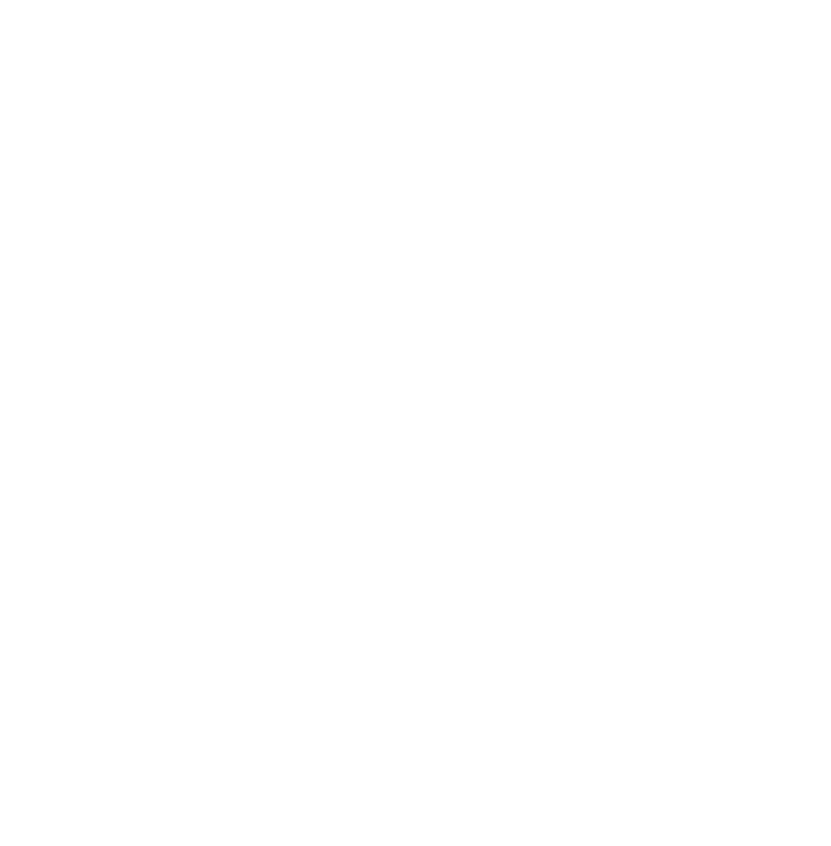
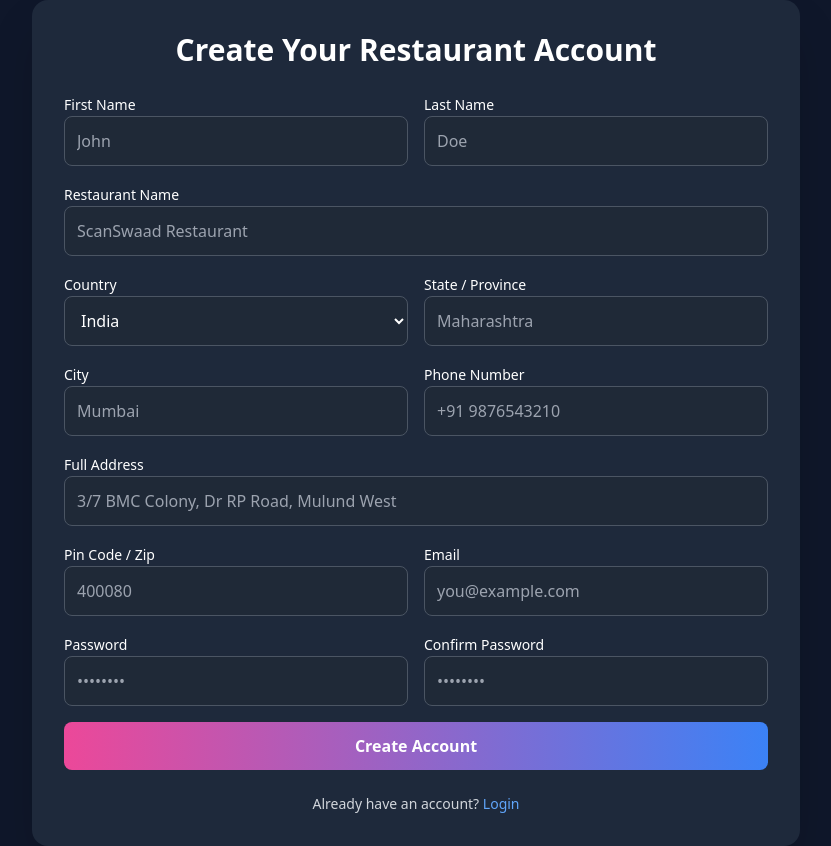
Before and after one commit to iamraajkanchan/scanswaad3.0, a plain HTML site: page signup.html in a window 1280 px wide. Shown: the whole page, without its empty margins (224-1055 px from the left). Before the commit the page ends 800 px from the top, so only its background shows below. Drawn offline with nearby package versions, Linux system fonts and the light colour scheme.

Commit message:
Update signup.html

```diff
--- a/signup.html
+++ b/signup.html
@@ -1,6 +1,103 @@
-<!-- Firebase SDK -->
-<script src="https://www.gstatic.com/firebasejs/9.23.0/firebase-app.js"></script>
-<script src="https://www.gstatic.com/firebasejs/9.23.0/firebase-auth.js"></script>
+<!DOCTYPE html>
+<html lang="en">
+<head>
+  <meta charset="UTF-8" />
+  <meta name="viewport" content="width=device-width, initial-scale=1.0" />
+  <title>Sign Up - ScanSwaad</title>
+  <script src="https://cdn.tailwindcss.com"></script>
+</head>
+<body class="bg-[#0F172A] text-white flex items-center justify-center min-h-screen">
 
-<!-- Your Firebase Config -->
-<script src="./firebase-config.js"></script>
+  <div class="bg-[#1E293B] p-8 rounded-2xl shadow-2xl w-full max-w-3xl space-y-6">
+    <h2 class="text-3xl font-bold text-center text-white mb-4">Create Your Restaurant Account</h2>
+
+    <form class="grid grid-cols-1 md:grid-cols-2 gap-4">
+      <!-- First & Last Name -->
+      <div>
+        <label class="text-sm">First Name</label>
+        <input type="text" placeholder="John" class="w-full p-3 bg-gray-800 border border-gray-600 rounded-lg text-white">
+      </div>
+      <div>
+        <label class="text-sm">Last Name</label>
+        <input type="text" placeholder="Doe" class="w-full p-3 bg-gray-800 border border-gray-600 rounded-lg text-white">
+      </div>
+
+      <!-- Restaurant Name -->
+      <div class="md:col-span-2">
+        <label class="text-sm">Restaurant Name</label>
+        <input type="text" placeholder="ScanSwaad Restaurant" class="w-full p-3 bg-gray-800 border border-gray-600 rounded-lg text-white">
+      </div>
+
+      <!-- Country & State -->
+      <div>
+        <label class="text-sm">Country</label>
+        <select class="w-full p-3 bg-gray-800 border border-gray-600 rounded-lg text-white">
+          <option>India</option>
+          <option>USA</option>
+          <option>Canada</option>
+          <option>UK</option>
+        </select>
+      </div>
+      <div>
+        <label class="text-sm">State / Province</label>
+        <input type="text" placeholder="Maharashtra" class="w-full p-3 bg-gray-800 border border-gray-600 rounded-lg text-white">
+      </div>
+
+      <!-- City -->
+      <div>
+        <label class="text-sm">City</label>
+        <input type="text" placeholder="Mumbai" class="w-full p-3 bg-gray-800 border border-gray-600 rounded-lg text-white">
+      </div>
+
+      <!-- Phone Number -->
+      <div>
+        <label class="text-sm">Phone Number</label>
+        <input type="tel" placeholder="+91 9876543210" class="w-full p-3 bg-gray-800 border border-gray-600 rounded-lg text-white">
+      </div>
+
+      <!-- Address -->
+      <div class="md:col-span-2">
+        <label class="text-sm">Full Address</label>
+        <input type="text" placeholder="3/7 BMC Colony, Dr RP Road, Mulund West" class="w-full p-3 bg-gray-800 border border-gray-600 rounded-lg text-white">
+      </div>
+
+      <!-- Pin Code -->
+      <div>
+        <label class="text-sm">Pin Code / Zip</label>
+        <input type="text" placeholder="400080" class="w-full p-3 bg-gray-800 border border-gray-600 rounded-lg text-white">
+      </div>
+
+      <!-- Email -->
+      <div>
+        <label class="text-sm">Email</label>
+        <input type="email" placeholder="you@example.com" class="w-full p-3 bg-gray-800 border border-gray-600 rounded-lg text-white">
+      </div>
+
+      <!-- Password -->
+      <div>
+        <label class="text-sm">Password</label>
+        <input type="password" placeholder="••••••••" class="w-full p-3 bg-gray-800 border border-gray-600 rounded-lg text-white">
+      </div>
+
+      <!-- Confirm Password -->
+      <div>
+        <label class="text-sm">Confirm Password</label>
+        <input type="password" placeholder="••••••••" class="w-full p-3 bg-gray-800 border border-gray-600 rounded-lg text-white">
+      </div>
+
+      <!-- Sign Up Button -->
+      <div class="md:col-span-2">
+        <button class="w-full py-3 bg-gradient-to-r from-pink-500 to-blue-500 hover:from-pink-600 hover:to-blue-600 rounded-lg text-white font-bold">
+          Create Account
+        </button>
+      </div>
+    </form>
+
+    <!-- Login Link -->
+    <p class="text-center text-sm mt-4 text-gray-300">
+      Already have an account?
+      <a href="login.html" class="text-blue-400 hover:underline font-medium">Login</a>
+    </p>
+  </div>
+</body>
+</html>
```
